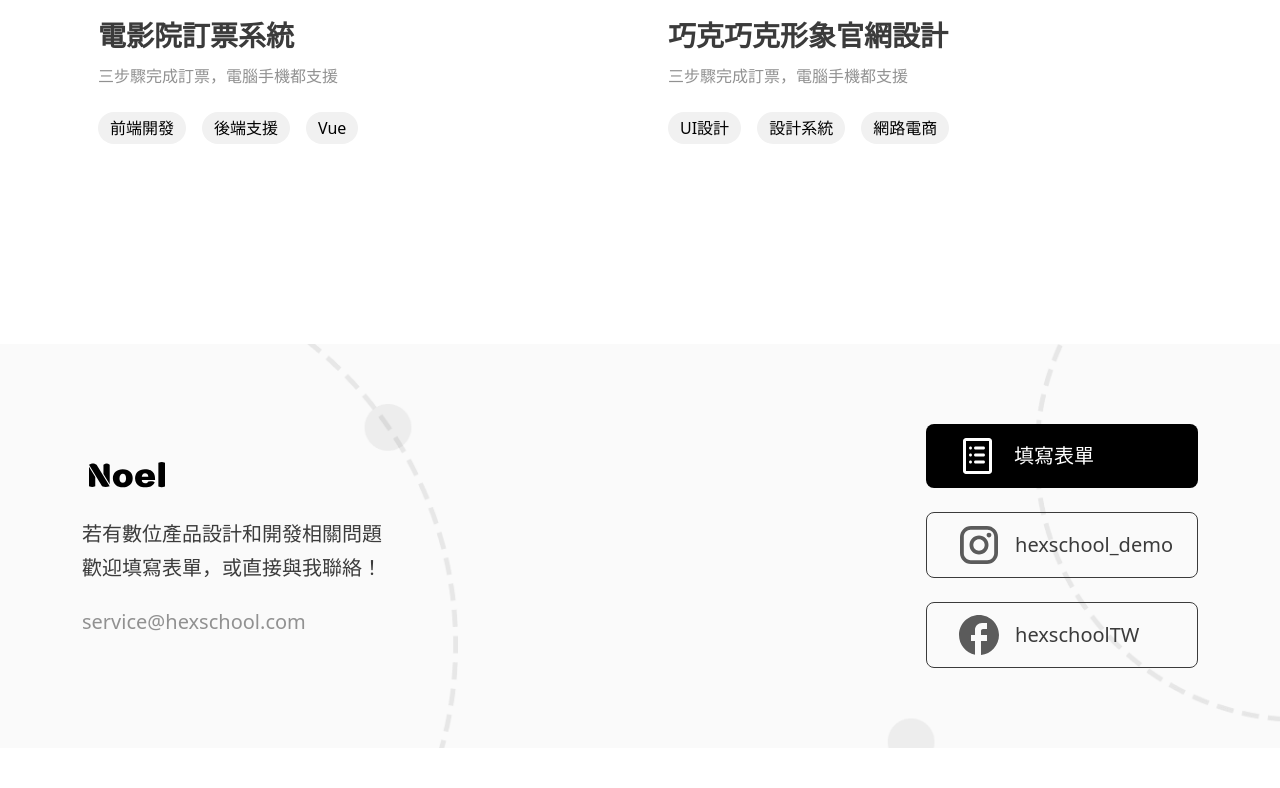
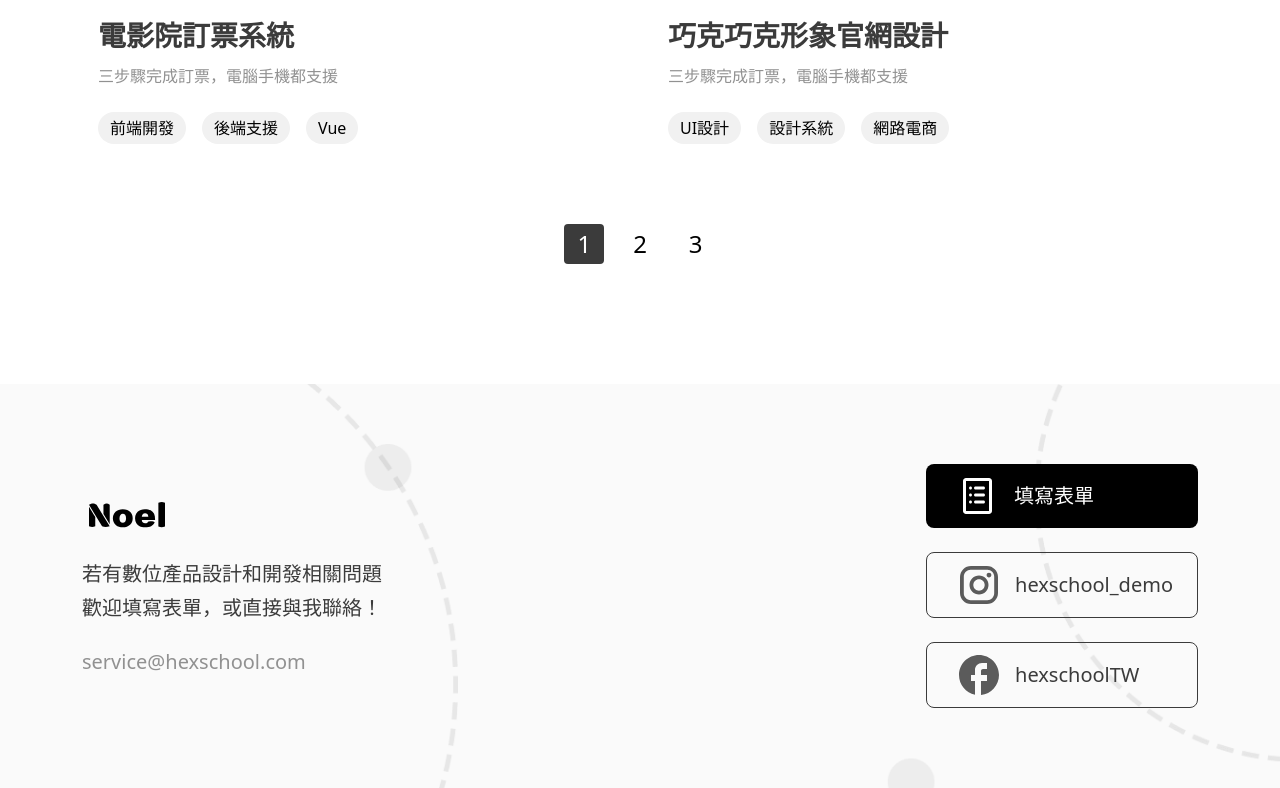
Before and after one commit to Lina-SHU/neol-website, a Vue app: page /portfolio in a window 1280 px wide. Shown: the part 2280-3068 px from the top of the page. Before the commit the page ends 3028 px from the top, so only its background shows below. Built offline with nearby package versions, Linux system fonts and the light colour scheme.

Commit message:
add pagination

```diff
--- a/src/views/PortfolioView.vue
+++ b/src/views/PortfolioView.vue
@@ -130,6 +130,12 @@
         </div>
       </li>
     </ul>
+    <!-- 分頁 -->
+    <ul class="text-2xl flex justify-center">
+      <li class="bg-primary-700 text-primary-50 mr-4 py-[2px] px-[13px] rounded">1</li>
+      <li class="text=primary-700 mr-4 py-[2px] px-[13px] rounded">2</li>
+      <li class="text=primary-700 py-[2px] px-[13px] rounded">3</li>
+    </ul>
   </div>
 </template>
 
```
